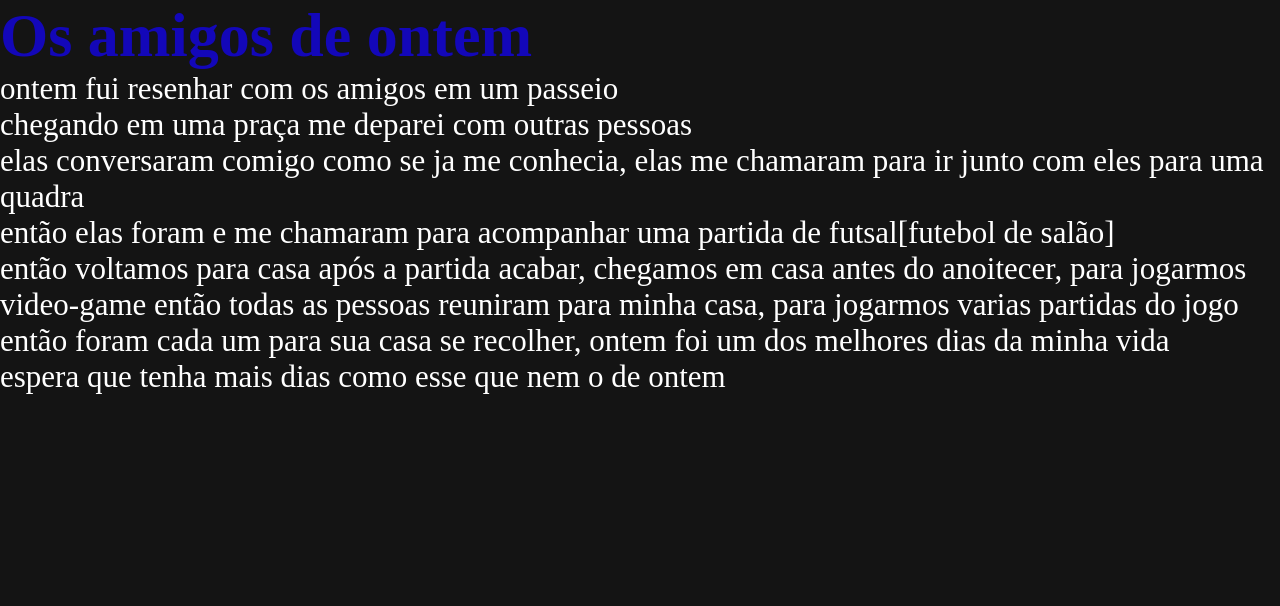
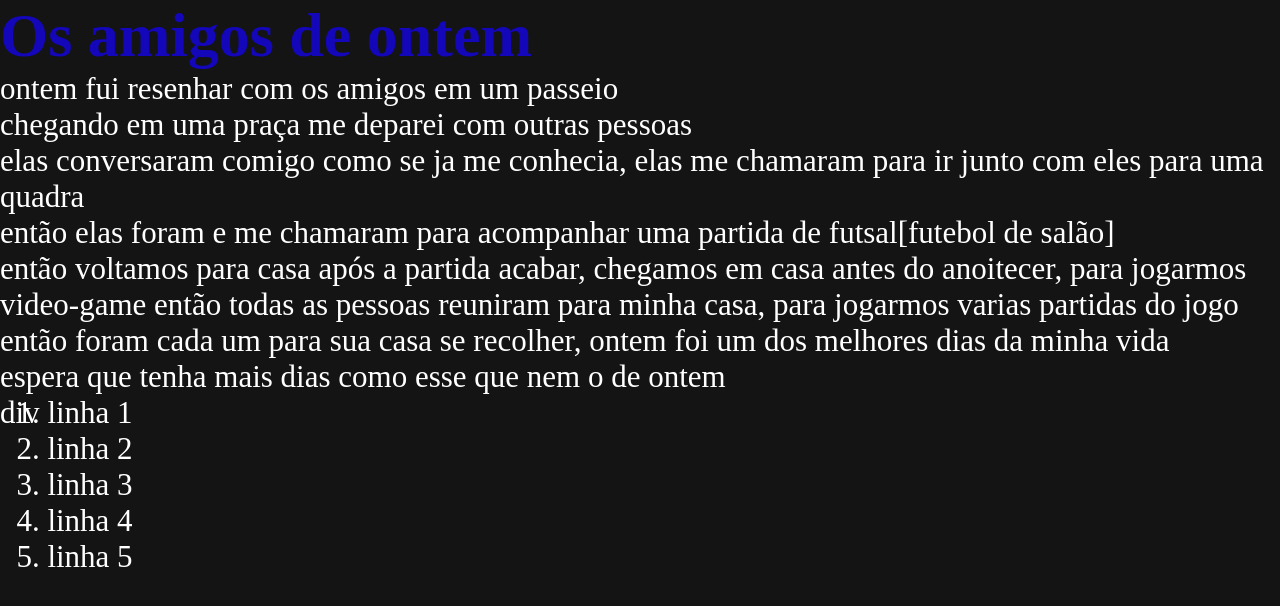
Before and after one commit to jotaalves66/projeto-html, a plain HTML site: page index.html in a window 1280 px wide. Drawn offline with Linux system fonts and the light colour scheme.

Commit message:
atualizando11/11/22

```diff
--- a/index.html
+++ b/index.html
@@ -20,3 +20,18 @@
      <p>espera que tenha mais dias como esse que nem o de ontem</p>
 </body>
 </html>
+
+   <div class="conteudo">
+     <div class="esquerda">
+        div <img src="" alt="">
+     </div>
+    <div class="direita">
+        <ol>
+             <li>linha 1</li>
+             <li>linha 2</li>
+             <li>linha 3</li>
+             <li>linha 4</li>
+             <li>linha 5</li>
+          <ol>
+
+          </ol>
--- a/style.css
+++ b/style.css
@@ -12,3 +12,7 @@ body {
 h1 {
     color: rgb(19, 7, 185);
 }
+
+.conteudo {
+    display: flex;
+}   height: 200px;
```
